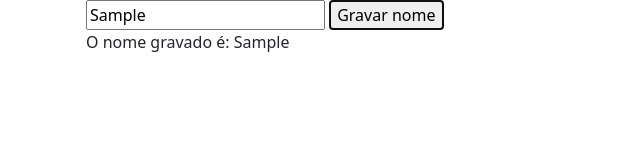
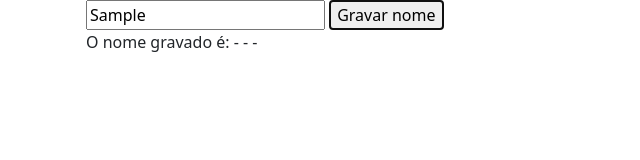
Before and after one commit to rubenslyra/localstorag-sessionstorage, a plain HTML site: page index.html in a window 1280 px wide. Both pictures are taken after typing "Sample" into the empty fields and a click on the button "Gravar nome". Shown: the full height of the page, 0-640 px from the left. Drawn offline with nearby package versions, Linux system fonts and the light colour scheme.

Commit message:
Local Storage

```diff
--- a/index.html
+++ b/index.html
@@ -45,21 +45,21 @@
         // Para impedir a ação padrão do formuário, quando a página é recarrega:
         e.preventDefault();
 
-        var setValue = localStorage.setItem("name", name);
-        var getValue = localStorage.getItem("name", name);
+        localStorage.setItem("name", name);
+        var storedName = localStorage.getItem("name");
 
-        formName.innerText = "Gravando na memória...";
         setTimeout(() => {
-          formName.innerText = getValue;
+          document.getElementById("name").innerText =
+            localStorage.getItem("name");
         }, 2000);
       }
 
       // quando o conteúdo da página for carregada, o evento abaixo será disparado
       document.addEventListener("DOMContentLoaded", () => {
-        formName.innerText = getValue;
-        console.log(
-          "Página carregada... verique os valores armazenados no LocalStorage do seu navegador."
-        );
+        document.getElementById("getName").innerText =
+          localStorage.getItem("name") != null
+            ? localStorage.getItem("name")
+            : "- - -";
       });
     </script>
   </body>
```
